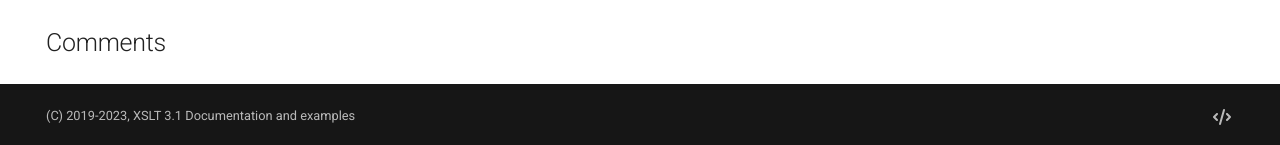
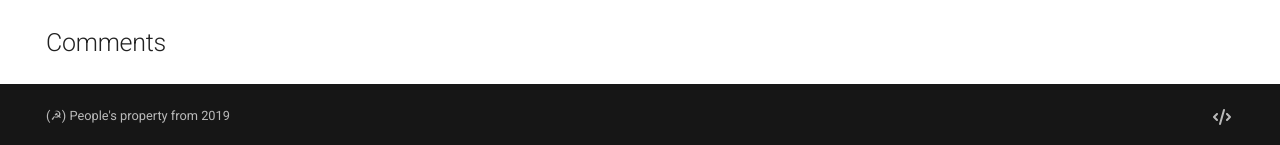
Before and after one commit to xsltdev/xsltdev.com, an MkDocs documentation site: the page built from docs/index.md, in a window 1280 px wide and 1041 px high. Shown: the part 893-1038 px from the top of the window. Built offline with MkDocs 1.6.1 and Material for MkDocs 9.7.7, drawn with Linux system fonts in a browser that asks for light colours; comment, search, counter and statistics services are not loaded.

Commit message:
Update mkdocs.yml

```diff
--- a/mkdocs.yml
+++ b/mkdocs.yml
@@ -2,7 +2,7 @@ site_name: XSLT 3.1 with examples
 site_url: https://xsltdev.com/
 site_description: XSLT 3.1 Documentation with examples
 site_author: xsltdev.com
-copyright: (C) 2019-2023, XSLT 3.1 Documentation and examples
+copyright: "(☭) People's property from 2019"
 
 repo_name: 'Github'
 repo_url: 'https://github.com/xsltdev/xsltdev.com'
```
